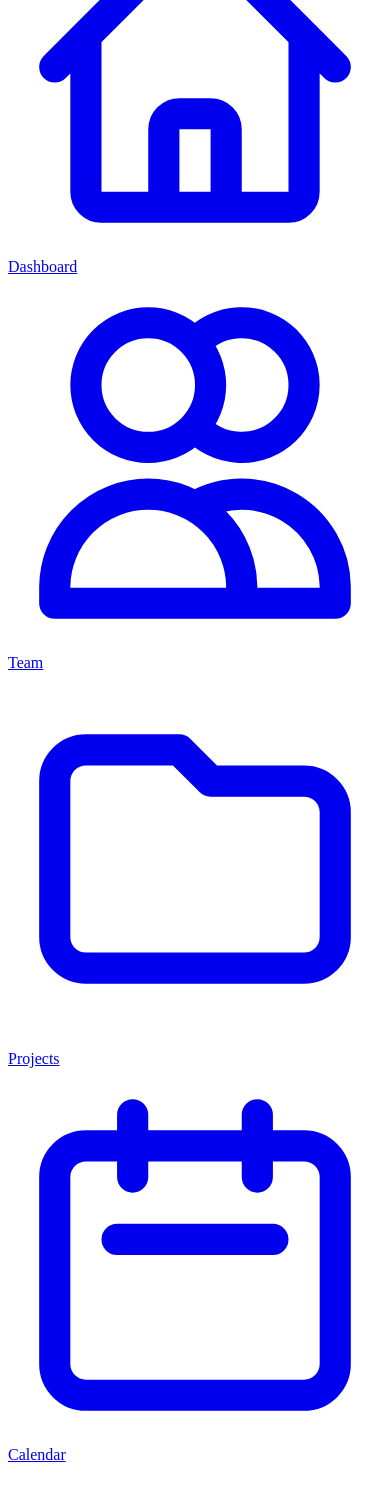
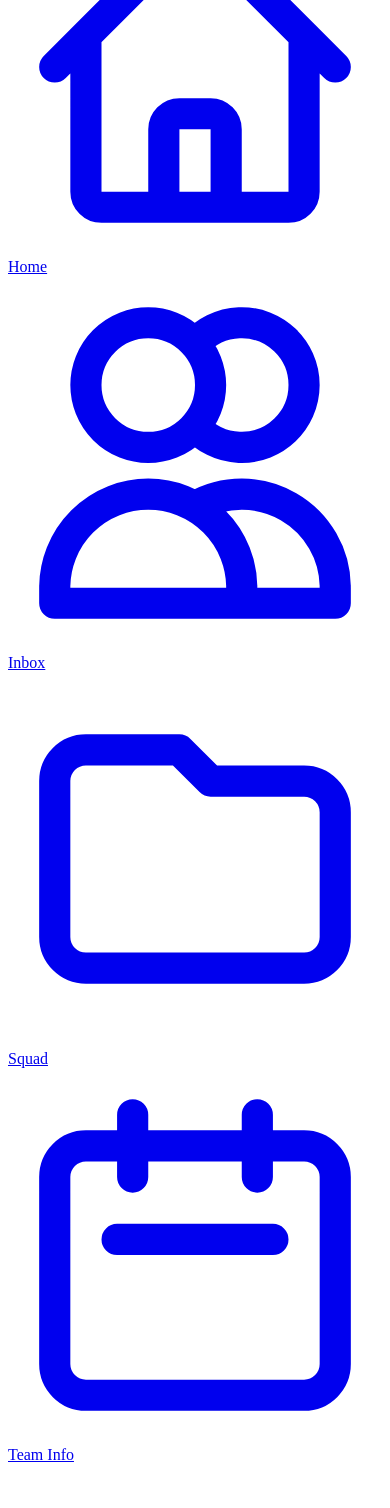
Before and after one commit to potts99/csgo, a Next.js app: page / in a window 390 px wide. Shown: the part 432-1940 px from the top of the page. Built offline with nearby package versions, Linux system fonts and the light colour scheme.

Commit message:
update layout

```diff
--- a/components/Navigation/index.js
+++ b/components/Navigation/index.js
@@ -1,7 +1,6 @@
 import { Fragment, useState } from "react";
 import { Dialog, Menu, Transition } from "@headlessui/react";
 import {
-  BellIcon,
   CalendarIcon,
   ChartBarIcon,
   FolderIcon,
@@ -11,15 +10,15 @@ import {
   UsersIcon,
   XIcon,
 } from "@heroicons/react/outline";
-import { SearchIcon } from "@heroicons/react/solid";
+// import { SearchIcon } from "@heroicons/react/solid";
 
 const navigation = [
-  { name: "Dashboard", href: "#", icon: HomeIcon, current: true },
-  { name: "Team", href: "#", icon: UsersIcon, current: false },
-  { name: "Projects", href: "#", icon: FolderIcon, current: false },
-  { name: "Calendar", href: "#", icon: CalendarIcon, current: false },
-  { name: "Documents", href: "#", icon: InboxIcon, current: false },
-  { name: "Reports", href: "#", icon: ChartBarIcon, current: false },
+  { name: "Home", href: "#", icon: HomeIcon, current: true },
+  { name: "Inbox", href: "#", icon: UsersIcon, current: false },
+  { name: "Squad", href: "#", icon: FolderIcon, current: false },
+  { name: "Team Info", href: "#", icon: CalendarIcon, current: false },
+  { name: "Transfers", href: "#", icon: InboxIcon, current: false },
+  { name: "Stats", href: "#", icon: ChartBarIcon, current: false },
 ];
 const userNavigation = [
   { name: "Your Profile", href: "#" },
@@ -180,8 +179,10 @@ export default function Navigation({ children }) {
               <MenuAlt2Icon className="h-6 w-6" aria-hidden="true" />
             </button>
             <div className="flex-1 px-4 flex justify-between">
-              <div className="flex-1 flex">
-                <form className="w-full flex md:ml-0" action="#" method="GET">
+              <div className="flex-1 flex space-x-8">
+                  <img src='/teams/astralis_logo.png' />
+                  <h2 className="text-2xl font-bold leading-7 text-gray-900 sm:text-3xl sm:truncate mt-3">Astralis</h2>
+                {/* <form className="w-full flex md:ml-0" action="#" method="GET">
                   <label htmlFor="search-field" className="sr-only">
                     Search
                   </label>
@@ -197,19 +198,32 @@ export default function Navigation({ children }) {
                       name="search"
                     />
                   </div>
-                </form>
+                </form> */}
               </div>
-              <div className="ml-4 flex items-center md:ml-6">
+              <div className="ml-4 flex items-center md:ml-6 space-x-4">
+                <span
+                  type="button"
+                  disabled
+                  className="inline-flex items-center px-4 py-2 border border-transparent text-sm font-medium rounded-lg shadow-sm text-white bg-gray-600 "
+                >
+                  1st Jan 2021
+                </span>
                 <button
+                  type="button"
+                  className="inline-flex items-center px-4 py-2 border border-transparent text-sm font-medium rounded-md shadow-sm text-white bg-indigo-600 hover:bg-indigo-700 focus:outline-none focus:ring-2 focus:ring-offset-2 focus:ring-indigo-500"
+                >
+                  Next Day
+                </button>
+                {/* <button
                   type="button"
                   className="bg-white p-1 rounded-full text-gray-400 hover:text-gray-500 focus:outline-none focus:ring-2 focus:ring-offset-2 focus:ring-indigo-500"
                 >
                   <span className="sr-only">View notifications</span>
                   <BellIcon className="h-6 w-6" aria-hidden="true" />
-                </button>
+                </button> */}
 
                 {/* Profile dropdown */}
-                <Menu as="div" className="ml-3 relative">
+                {/* <Menu as="div" className="ml-3 relative">
                   <div>
                     <Menu.Button className="max-w-xs bg-white flex items-center text-sm rounded-full focus:outline-none focus:ring-2 focus:ring-offset-2 focus:ring-indigo-500">
                       <span className="sr-only">Open user menu</span>
@@ -247,7 +261,7 @@ export default function Navigation({ children }) {
                       ))}
                     </Menu.Items>
                   </Transition>
-                </Menu>
+                </Menu> */}
               </div>
             </div>
           </div>
--- a/pages/index.js
+++ b/pages/index.js
@@ -1,7 +1,7 @@
 export default function Home() {
   return (
     <div>
-      h1
+
     </div>
   )
 }
```
